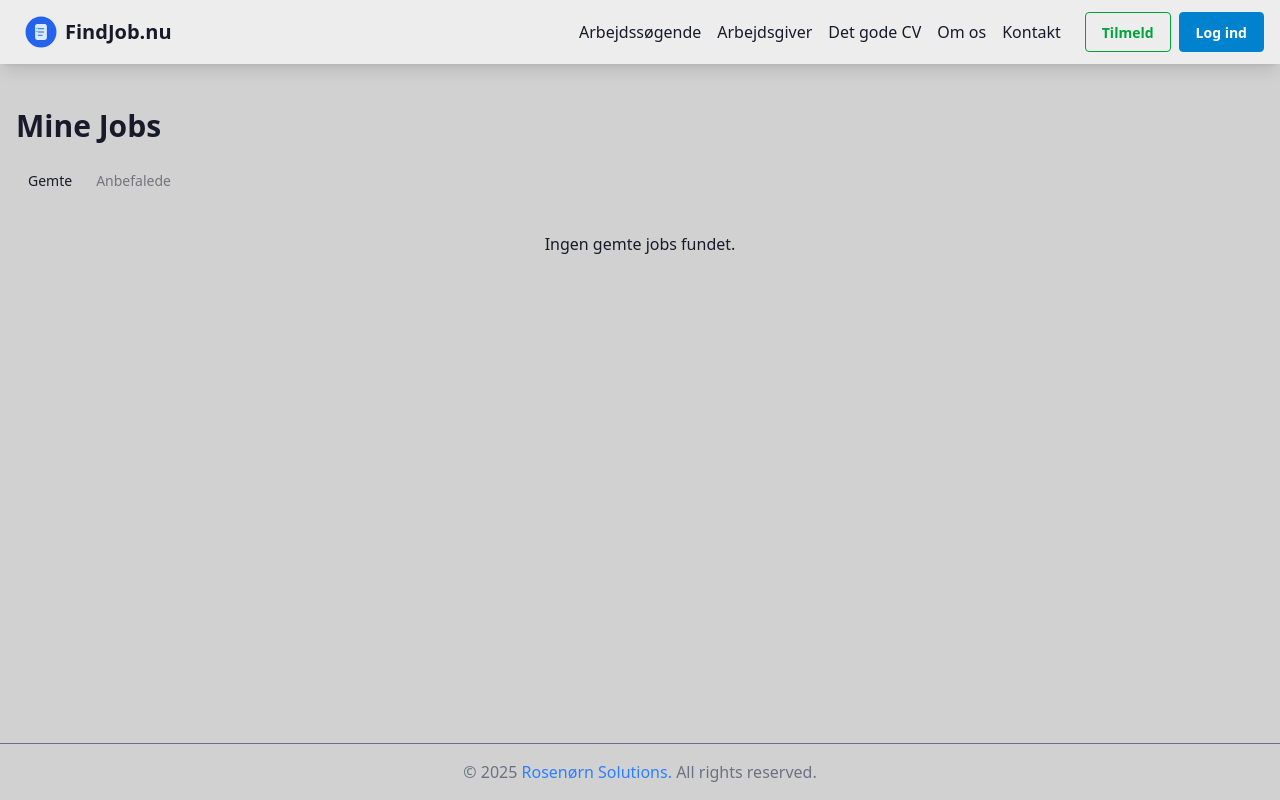
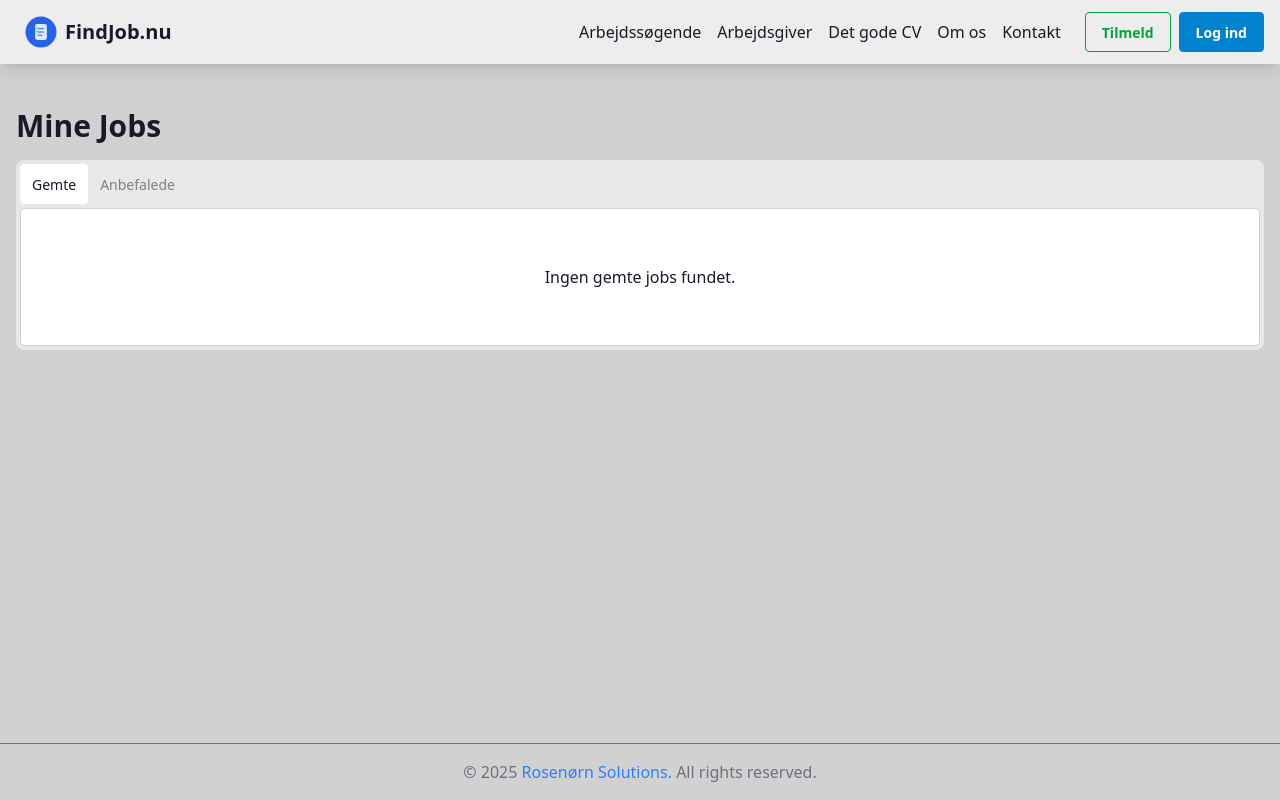
Before and after one commit to nightfrost/findjobnu-react, a React (Vite) app: page /myjobs in a window 1280 px wide. Built offline with nearby package versions, Linux system fonts and the light colour scheme; no server answers.

Commit message:
Task: First changes to MyJobs

```diff
--- a/src/views/MyJobs.tsx
+++ b/src/views/MyJobs.tsx
@@ -18,36 +18,37 @@ const MyJobs: React.FC = () => {
 
 	const [activeTab, setActiveTab] = useState<TabKey>(initialTab);
 
-	const switchTab = (tab: TabKey) => {
-		setActiveTab(tab);
-	};
-
 	return (
 		<div className="container max-w-7xl mx-auto px-4 py-6">
 			<h1 className="text-3xl font-bold mb-4">Mine Jobs</h1>
 
-			<div role="tablist" className="tabs tabs-boxed">
-				<button
+			<div role="tablist" className="tabs tabs-box">
+				<input
+					type="radio"
+					name="my-jobs-tabs"
 					role="tab"
-					className={`tab ${activeTab === "saved" ? "tab-active" : ""}`}
-					onClick={() => switchTab("saved")}
-				>
-					Gemte
-				</button>
-				<button
+					aria-label="Gemte"
+					className="tab"
+					checked={activeTab === "saved"}
+					onChange={() => setActiveTab("saved")}
+				/>
+				<div className="tab-content bg-base-100 border-base-300 rounded-box p-4 md:p-6">
+					{activeTab === "saved" && <SavedJobs userId={userId} />}
+				</div>
+
+				<input
+					type="radio"
+					name="my-jobs-tabs"
 					role="tab"
-					className={`tab ${activeTab === "recommended" ? "tab-active" : ""}`}
-					onClick={() => switchTab("recommended")}
-				>
-					Anbefalede
-				</button>
+					aria-label="Anbefalede"
+					className="tab"
+					checked={activeTab === "recommended"}
+					onChange={() => setActiveTab("recommended")}
+				/>
+				<div className="tab-content bg-base-100 border-base-300 rounded-box p-4 md:p-6">
+					{activeTab === "recommended" && <RecommendedJobs userId={userId} />}
+				</div>
 			</div>
-
-			{activeTab === "saved" ? (
-				<SavedJobs userId={userId} />
-			) : (
-				<RecommendedJobs userId={userId} />
-			)}
 		</div>
 	);
 };
```
